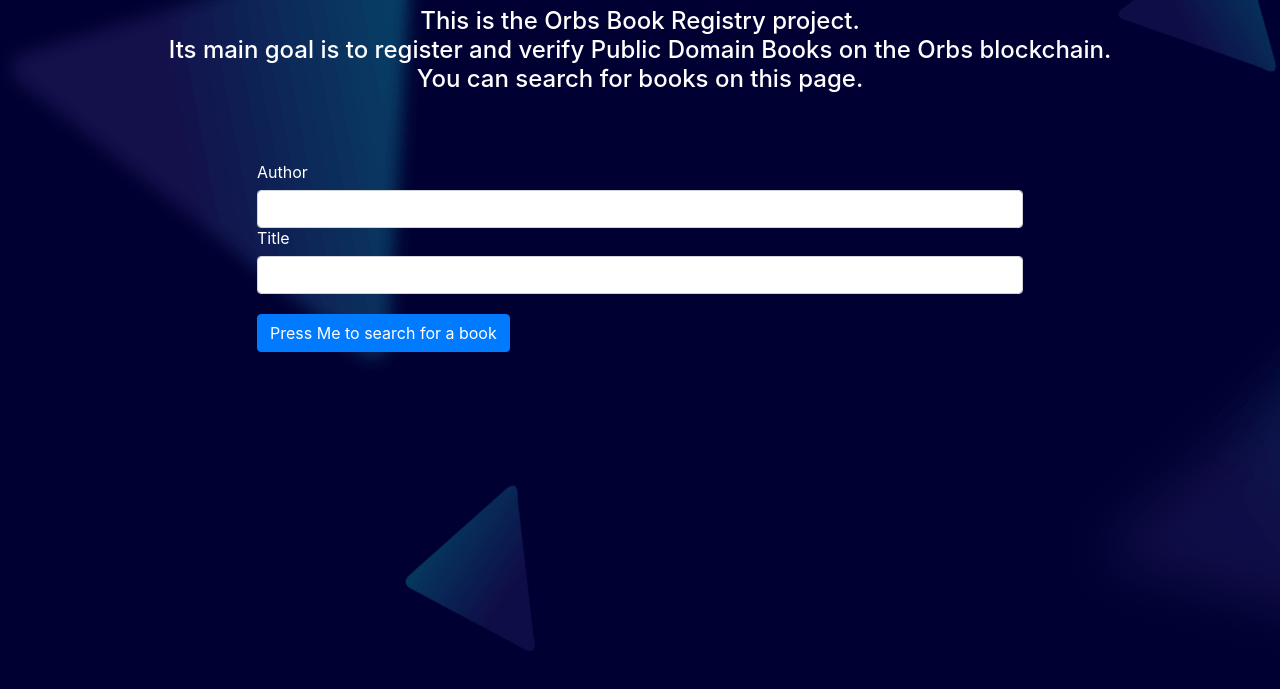
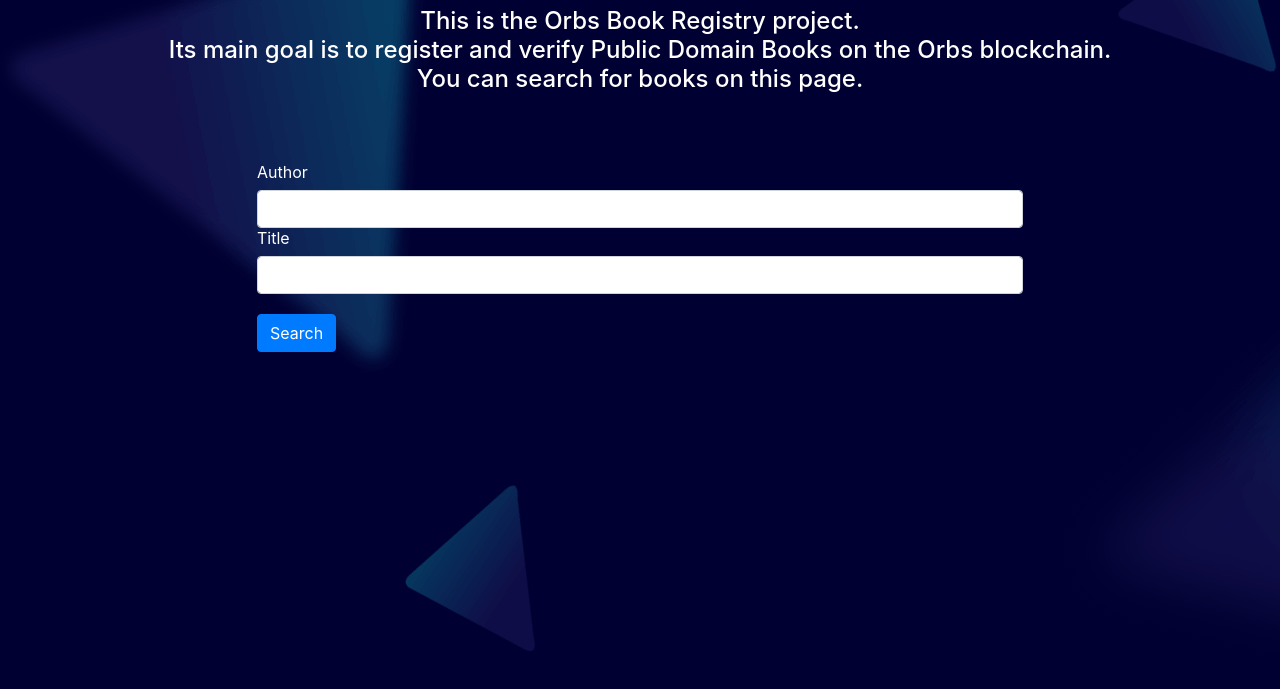
Before and after one commit to orbs-network/books, a website: page src/webui/index.html in a window 1280 px wide. Shown: the part 73-762 px from the top of the page. Drawn offline with nearby package versions, Linux system fonts and the light colour scheme; files whose address does not match are found by name.

Commit message:
minor index.html ui fix

```diff
--- a/src/uploader.js
+++ b/src/uploader.js
@@ -46,6 +46,7 @@
 // 		]
 
 async function getBookBatch(dirPath, start, limit, callback){
+	books = []
 	await fs.readdir(dirPath, async (err, files) => {
 		if(err){
 			console.log(err)
@@ -60,6 +61,9 @@
 
 getBookBatch("/Users/gil/Downloads/gutenberg/", 100, 100, registerBooks)
 
+
+// log of BookDemo01
+// gutenberg 100,100
 module.exports = {
 	registerBooks
 };
--- a/src/webui/index.html
+++ b/src/webui/index.html
@@ -22,7 +22,7 @@
 							<label for="title">Title</label>
 							<input type="title" id="title" class="form-control">
 							<br>
-							<button class="btn btn-primary" onclick="window.location.href = 'search?author=' + document.getElementById('author').value + '&title=' + document.getElementById('title').value">Press Me to search for a book</button>
+							<button class="btn btn-primary" onclick="window.location.href = 'search?author=' + document.getElementById('author').value + '&title=' + document.getElementById('title').value">Search</button>
 						</td>
 						<td style="width: 20%"></td>
 					</tr>
```
